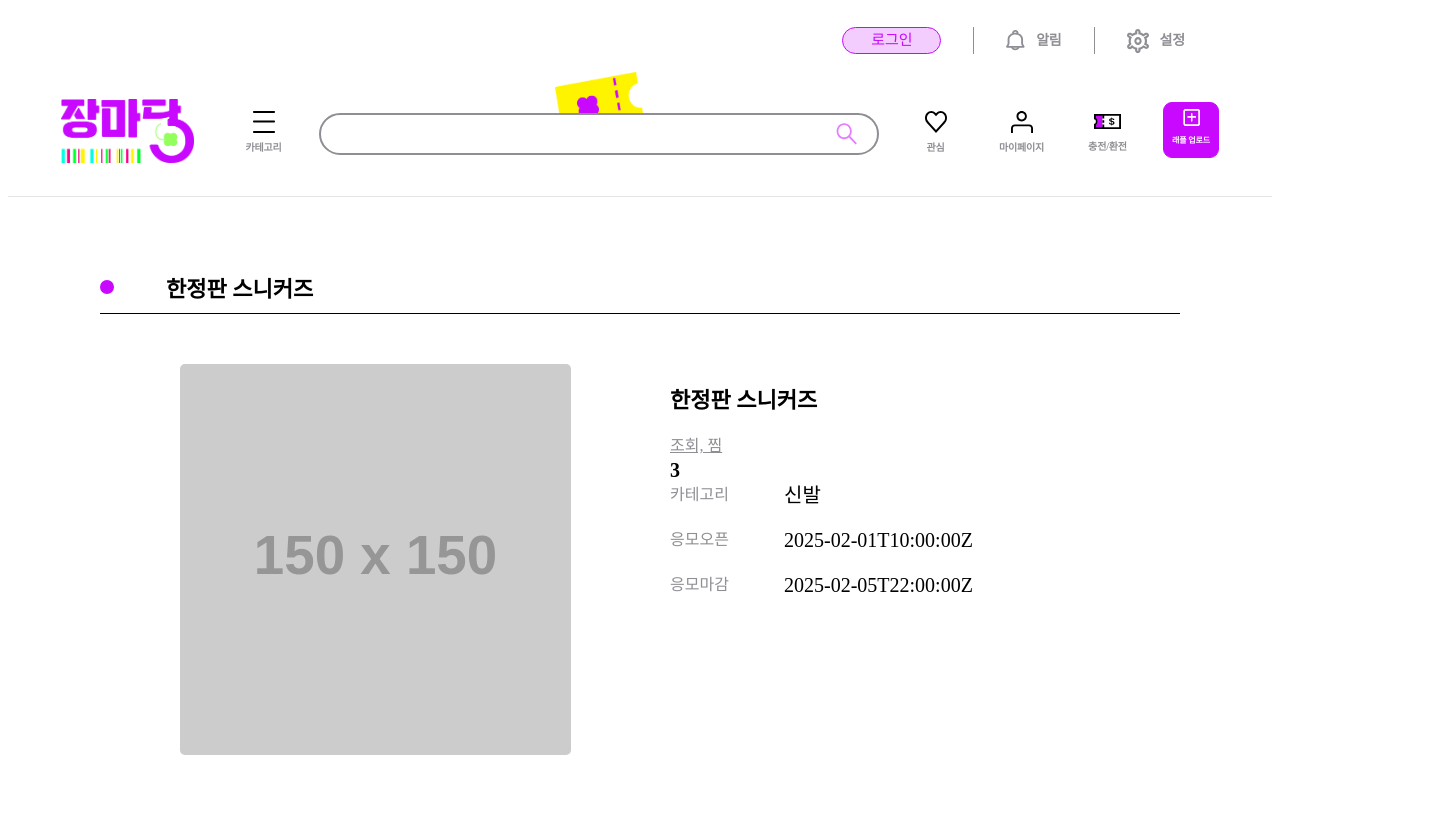
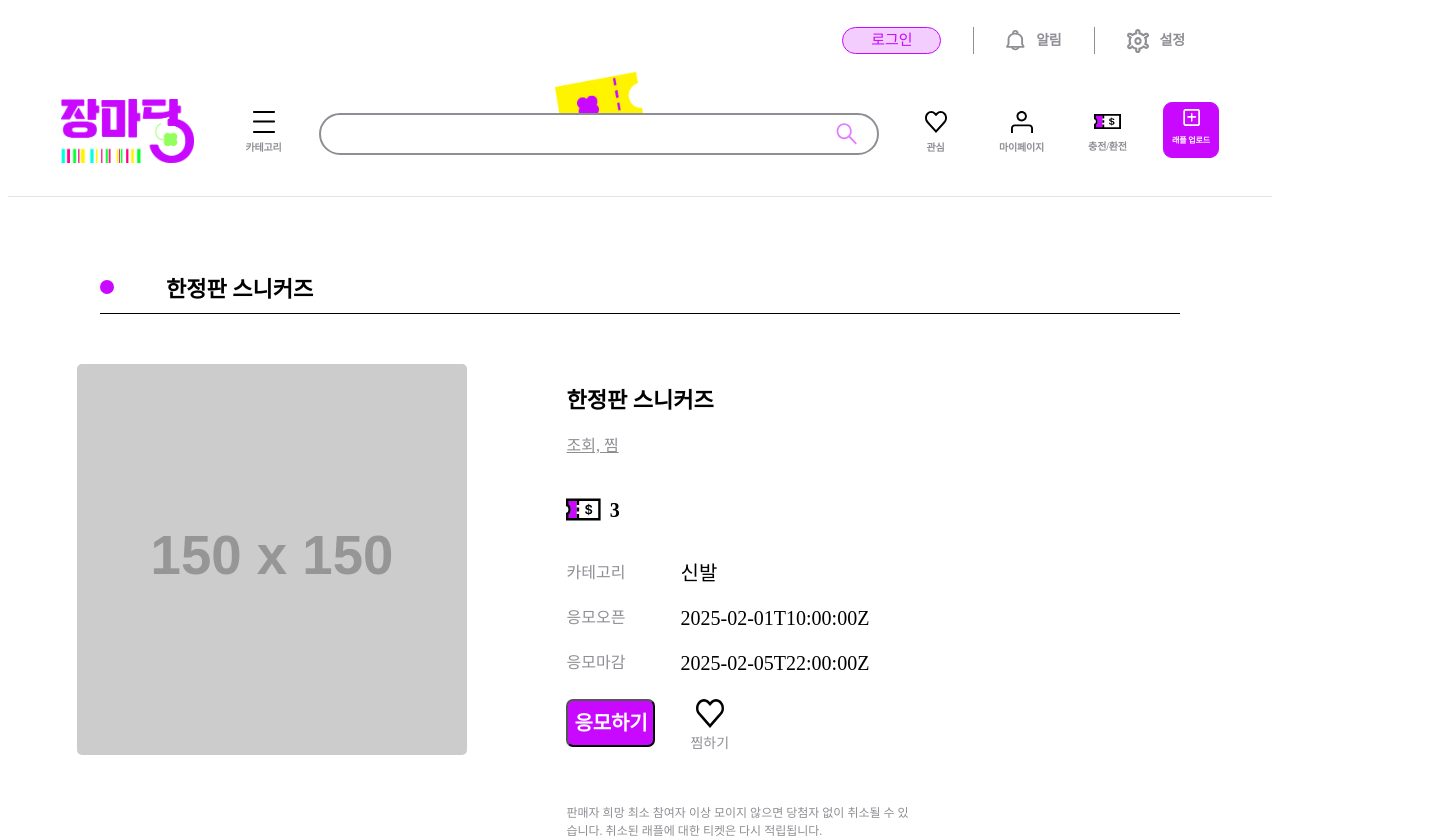
Before and after one commit to JMarketYard/Front-end, a React (Vite) app: page /raffle-detail in a window 1280 px wide. Shown: the top 840 px of the page, 1451 px wide, since content can reach past the window. Before the commit the page ends 800 px from the top, so only its background shows below. Built offline with nearby package versions, Linux system fonts and the light colour scheme.

Commit message:
feat: 래플 상세페이지 상품부분 ui

```diff
--- a/src/pages/raffleDetail/RaffleDetailPage.tsx
+++ b/src/pages/raffleDetail/RaffleDetailPage.tsx
@@ -3,7 +3,6 @@
 //import { useParams } from 'react-router-dom';
 //import { useUser } from '../../components/RaffleDetail/context/userContext';
 import styled from 'styled-components';
-import BigTitle from '../../components/BigTitle';
 import Item from './components/Item';
 import { raffleData } from '../../mocks/RaffleData';
 
@@ -24,12 +23,7 @@ const Wrapper = styled.div`
   padding-top: 63px;
 `;
 
-const RaffleDetailBox = styled.div``;
-
-const ImageBox = styled.div`
-  width: 390.582px;
-  height: 390.582px;
-  flex-shrink: 0;
-  border-radius: 5px;
-  background: #f5f5f5;
-`;
+// <MoreInfoLayout>
+//<Market />
+//<Probability />
+//</MoreInfoLayout>
--- a/src/pages/raffleDetail/components/Item.tsx
+++ b/src/pages/raffleDetail/components/Item.tsx
@@ -2,6 +2,8 @@ import React from 'react';
 import styled from 'styled-components';
 import BigTitle from '../../../components/BigTitle';
 import { raffleData } from '../../../mocks/RaffleData';
+import icTicket from '../../../assets/raffleDetail/icon-ticket.svg';
+import icLike from '../../../assets/raffleDetail/icon-like.svg';
 
 interface ItemProps {
   id: number;
@@ -32,7 +34,10 @@ const Item = ({
         <DetailLayout>
           <ItemTitleBox>{name}</ItemTitleBox>
           <ItemLookingBox>조회, 찜</ItemLookingBox>
-          <TicketBox>{ticket}</TicketBox>
+          <TicketBox>
+            <img src={icTicket} alt="ticket" />
+            {ticket}
+          </TicketBox>
           <DetailContainer>
             <DetailBox>카테고리</DetailBox>
             <DescriptionBox>{category}</DescriptionBox>
@@ -45,6 +50,16 @@ const Item = ({
             <DetailBox>응모마감</DetailBox>
             <DescriptionBox>{closeTime}</DescriptionBox>
           </DetailContainer>
+          <ButtonContainer>
+            <DoButton>응모하기</DoButton>
+            <LikeBox>
+              <img src={icLike} alt="like" /> 찜하기
+            </LikeBox>
+          </ButtonContainer>
+          <WarningBox>
+            판매자 희망 최소 참여자 이상 모이지 않으면 당첨자 없이 취소될 수
+            있습니다. 취소된 래플에 대한 티켓은 다시 적립됩니다.
+          </WarningBox>
         </DetailLayout>
       </TopLayout>
     </Wrapper>
@@ -54,16 +69,20 @@ const Item = ({
 export default Item;
 
 const Wrapper = styled.div`
+  width: 1080px;
   display: flex;
   align-items: center;
   flex-direction: column;
+  justify-content: center;
+  margin: 0 auto;
 `;
 
 const TopLayout = styled.div`
+  width: 100%;
   display: flex;
   flex-direction: row;
   justify-content: flex-start;
-  padding: 50px 294px 30px 247px;
+  padding: 50px 294px 30px 247px; //최상위 wrapper 기준으으로 다시 설정해야 하나?
   gap: 99.42px;
 `;
 
@@ -118,6 +137,10 @@ const ItemLookingBox = styled.div`
   text-underline-position: from-font;
 `;
 const TicketBox = styled.div`
+  display: flex;
+  gap: 8.31px;
+  padding-top: 40px;
+  padding-bottom: 38.98px;
   color: #000;
   font-family: Pretendard;
   font-size: 20px;
@@ -129,7 +152,7 @@ const DetailContainer = styled.div`
   display: flex;
   flex-direction: row;
   gap: 50px;
-  margin-bottom: 26px;
+  padding-bottom: 26px;
 `;
 const DetailBox = styled.div`
   display: flex;
@@ -161,3 +184,62 @@ const DescriptionBox = styled.div`
   font-weight: 400;
   line-height: 150%; /* 30px */
 `;
+
+const ButtonContainer = styled.div`
+  display: flex;
+  flex-direction: row;
+  gap: 35px;
+  padding-bottom: 19px;
+`;
+
+const DoButton = styled.button`
+width: 100%
+  width: 344px;
+  height: 48px;
+  flex-shrink: 0;
+  border-radius: 7px;
+  background: #c908ff;
+
+  color: #fff;
+  text-align: center;
+  font-family: Pretendard;
+  font-size: 20px;
+  font-style: normal;
+  font-weight: 700;
+  line-height: 18px; /* 90% */
+  letter-spacing: -0.165px;
+`;
+
+const LikeBox = styled.div`
+  display: flex;
+  flex-direction: column;
+  justify-content: center;
+  align-items: center;
+  gap: 5px;
+  color: #8f8e94;
+  text-align: center;
+  font-family: Pretendard;
+  font-size: 14px;
+  font-style: normal;
+  font-weight: 500;
+  line-height: 150%; /* 21px */
+
+  img {
+    width: 28px;
+    height: 29px;
+  }
+`;
+
+const WarningBox = styled.p`
+  width: 343px;
+  height: 54px;
+  flex-shrink: 0;
+  padding-top: 19px;
+
+  color: #8f8e94;
+  font-family: Pretendard;
+  font-size: 12px;
+  font-style: normal;
+  font-weight: 400;
+  line-height: 150%; /* 18px */
+`;
--- a/src/routes/router.tsx
+++ b/src/routes/router.tsx
@@ -31,7 +31,15 @@ const router = createBrowserRouter([
         element: <RaffleUploadPage />,
       },
       { path: 'homepage', element: <HomePage /> },
-      { path: 'raffle-detail', element: <RaffleDetailPage /> },
+      {
+        path: 'raffle-detail',
+        element: (
+          <div>
+            <RaffleDetailPage />
+            <ModalProvider />
+          </div>
+        ),
+      },
     ],
   },
 ]);
```
Also changed, not shown: src/assets/raffleDetail/icon-like.svg (added), src/assets/raffleDetail/icon-ticket.svg (added).
